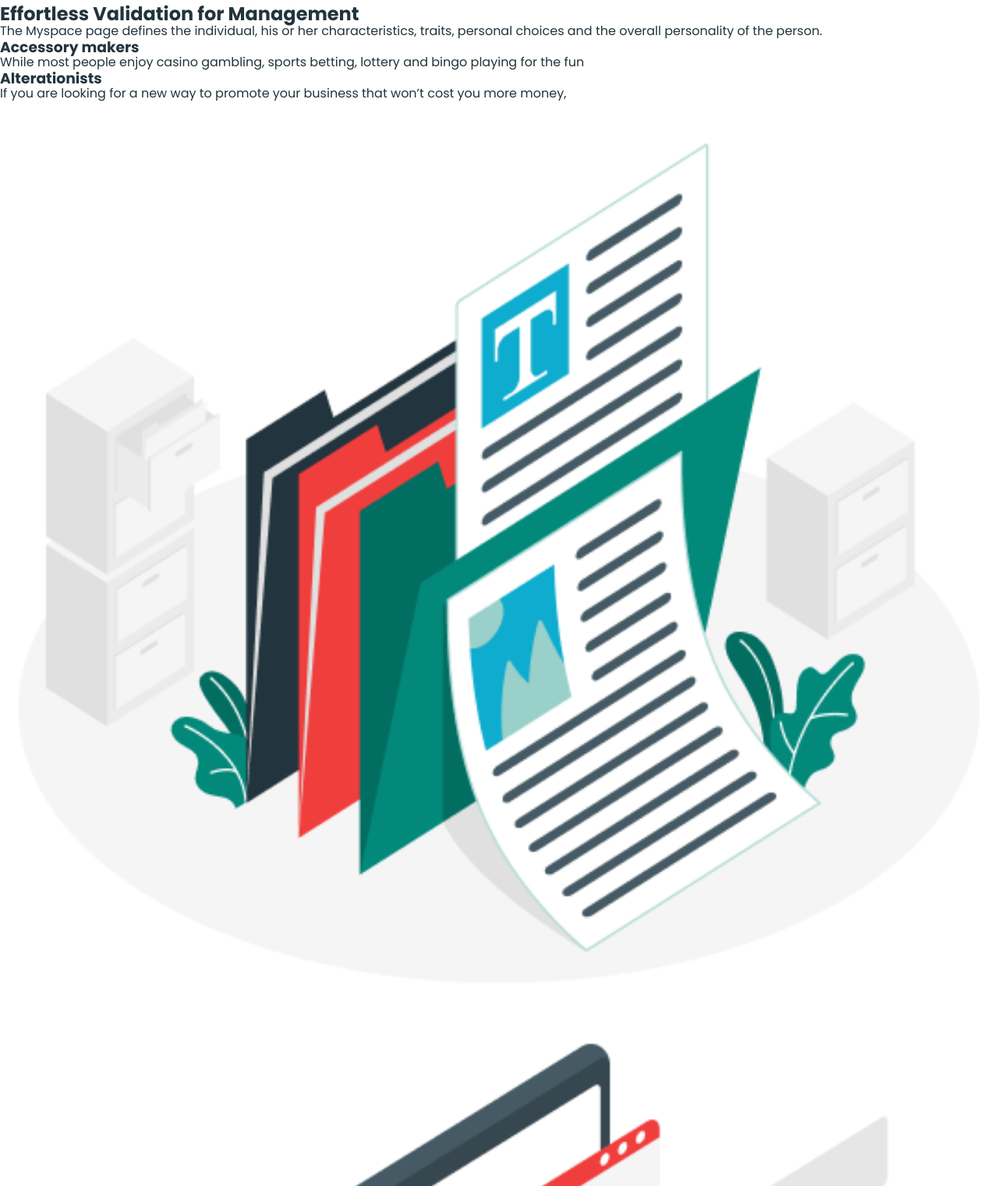
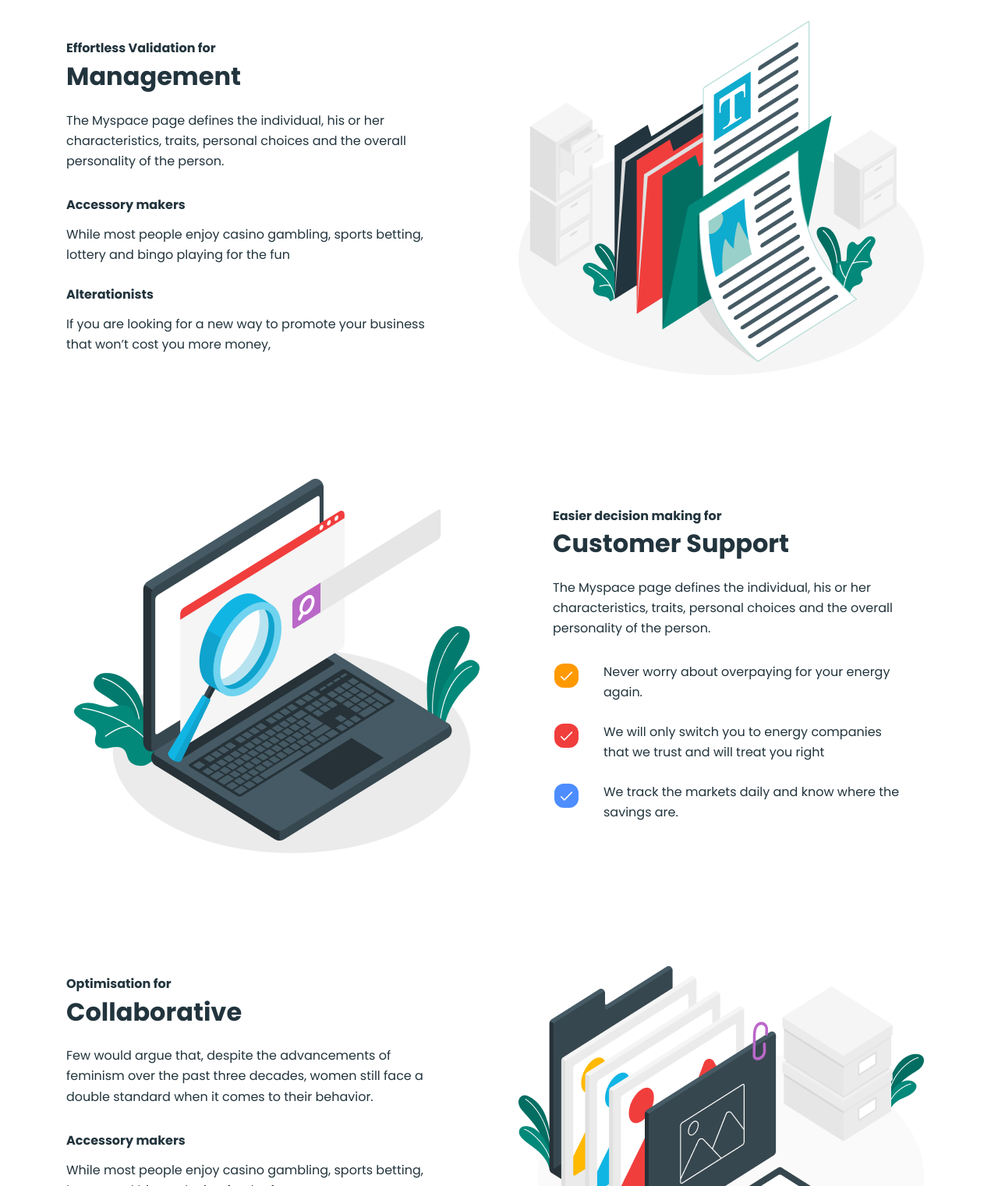
Before and after one commit to Viktor-Lyulchik/blended7-lesson-02, a plain HTML site: page index.html in a window 1280 px wide. Shown: the part 1279-2800 px from the top of the page at 78% size. Drawn offline with nearby package versions, Linux system fonts and the light colour scheme.

Commit message:
add styles to section 4,5

```diff
--- a/css/styles.css
+++ b/css/styles.css
@@ -128,8 +128,9 @@ body {
   transition: font-weight 250ms cubic-bezier(0.4, 0, 0.2, 1);
 }
 
+.current,
 .header-nav-list-item-link:hover,
-header-nav-list-item-link:active {
+.header-nav-list-item-link:active {
   font-weight: 600;
 }
 
@@ -254,6 +255,10 @@ header-nav-list-item-link:active {
   background-color: #740a76;
 }
 
+.icon-box-yellow {
+  background-color: #f90;
+}
+
 .icon-box-red {
   background-color: #f03e3d;
 }
@@ -262,7 +267,6 @@ header-nav-list-item-link:active {
   fill: #fff;
 }
 .sec-two-list-item-hdr {
-  /* font-family: "Poppins", sans-serif; */
   font-weight: 600;
   font-size: 22px;
   /* color: #22343d; */
@@ -272,8 +276,8 @@ header-nav-list-item-link:active {
   font-weight: 400;
   font-size: 16px;
 
-  line-height: 1.625;
-  color: #22343d;
+  line-height: 1.63;
+  /* color: #22343d; */
 }
 .section-two-btn {
   min-width: 175px;
@@ -283,6 +287,175 @@ header-nav-list-item-link:active {
   margin-right: auto;
 }
 /* #endregion section-two */
+
+/* #region section-three */
+.section-three {
+  margin-bottom: 100px;
+}
+.section-three-box {
+  display: flex;
+  gap: 84px;
+  justify-content: center;
+  align-items: center;
+}
+.section-three-subbox {
+  padding: 41px 0;
+}
+.section-three-hdr {
+  font-weight: 600;
+  font-size: 16px;
+}
+.section-three-hdr-big {
+  display: block;
+  font-weight: 700;
+  font-size: 32px;
+  margin-top: 8px;
+  margin-bottom: 25px;
+}
+.section-three-text {
+  line-height: 1.63;
+  margin-bottom: 30px;
+}
+.section-three-list {
+}
+.section-three-list-item:not(:last-child) {
+  margin-bottom: 25px;
+}
+.section-three-list-hdr {
+  font-weight: 600;
+  font-size: 16px;
+
+  line-height: 1.63;
+  padding-bottom: 12px;
+}
+.section-three-list-text {
+  /* font-weight: 400; */
+  /* font-size: 16px; */
+
+  line-height: 1.625;
+}
+.section-three-img {
+  width: 540px;
+  height: 500px;
+}
+/* #endregion section-three */
+
+/* #region section-four */
+.section-four {
+  margin-bottom: 100px;
+}
+
+.section-four-box {
+  display: flex;
+  gap: 84px;
+  justify-items: center;
+  align-items: center;
+}
+.section-four-img {
+  width: 540px;
+  height: 500px;
+}
+.section-four-subbox {
+  padding: 41px 35px 41px 0;
+}
+.section-four-hdr {
+  font-weight: 600;
+  font-size: 16px;
+}
+.section-four-hdr-big {
+  font-weight: 700;
+  font-size: 32px;
+  display: block;
+  margin-top: 8px;
+  margin-bottom: 25px;
+}
+.section-four-text {
+  line-height: 1.63;
+  margin-bottom: 30px;
+}
+.section-four-list {
+  display: flex;
+  flex-direction: column;
+  gap: 25px;
+}
+.section-four-list-item {
+  display: flex;
+  gap: 30px;
+}
+.sec-four-list-item-icon-box {
+  display: flex;
+  justify-content: center;
+  align-items: center;
+
+  border: 2.92px solid #fff;
+  border-radius: 14px;
+  width: 35px;
+  height: 35px;
+}
+
+.sec-four-list-item-icon {
+  fill: #fff;
+}
+
+.section-four-list-item-text {
+  width: 386px;
+
+  line-height: 1.63;
+}
+
+/* #endregion section-four */
+
+/* #region section-five */
+.section-five {
+  margin-bottom: 100px;
+}
+.section-five-box {
+  display: flex;
+  gap: 84px;
+  justify-content: center;
+  align-items: center;
+}
+.section-five-subbox {
+  padding: 41px 0;
+}
+.section-five-hdr {
+  font-weight: 600;
+  font-size: 16px;
+}
+.section-five-hdr-big {
+  display: block;
+  font-weight: 700;
+  font-size: 32px;
+  margin-top: 8px;
+  margin-bottom: 25px;
+}
+.section-five-text {
+  line-height: 1.63;
+  margin-bottom: 30px;
+}
+.section-five-list {
+}
+.section-five-list-item:not(:last-child) {
+  margin-bottom: 25px;
+}
+.section-five-list-hdr {
+  font-weight: 600;
+  font-size: 16px;
+
+  line-height: 1.63;
+  padding-bottom: 12px;
+}
+.section-five-list-text {
+  /* font-weight: 400; */
+  /* font-size: 16px; */
+
+  line-height: 1.63;
+}
+.section-five-img {
+  width: 540px;
+  height: 500px;
+}
+/* #endregion section-five */
 
 /* #region price */
 .price {
--- a/index.html
+++ b/index.html
@@ -34,7 +34,7 @@
 
           <ul class="header-nav-list">
             <li class="header-nav-list-item">
-              <a class="header-nav-list-item-link" href="/index.html"
+              <a class="header-nav-list-item-link current" href="/index.html"
                 >Product</a
               >
             </li>
@@ -156,75 +156,143 @@
           </button>
         </div>
       </section>
-      <!-- #region section-two -->
+      <!-- #endregion section-two -->
 
-      <section>
-        <h2>Effortless Validation for Management</h2>
-        <p>
-          The Myspace page defines the individual, his or her characteristics,
-          traits, personal choices and the overall personality of the person.
+      <!-- #region section-three -->
+      <section class="section-three container">
+        <div class="section-three-box">
+          <div class="section-three-subbox">
+            <h2 class="section-three-hdr">
+              Effortless Validation for
+              <span class="section-three-hdr-big">Management</span>
+            </h2>
+            <p class="section-three-text">
+              The Myspace page defines the individual, his or her
+              characteristics, traits, personal choices and the overall
+              personality of the person.
             </p>
-        <ul>
-          <li>
-            <h3>Accessory makers</h3>
-            <p>
-              While most people enjoy casino gambling, sports betting, lottery
-              and bingo playing for the fun
+            <ul class="section-three-list">
+              <li class="section-three-list-item">
+                <h3 class="section-three-list-hdr">Accessory makers</h3>
+                <p class="section-three-list-text">
+                  While most people enjoy casino gambling, sports betting,
+                  lottery and bingo playing for the fun
                 </p>
               </li>
-          <li>
-            <h3>Alterationists</h3>
-            <p>
+              <li class="section-three-list-item">
+                <h3 class="section-three-list-hdr">Alterationists</h3>
+                <p class="section-three-list-text">
                   If you are looking for a new way to promote your business that
                   won’t cost you more money,
                 </p>
               </li>
             </ul>
-        <img src="./images/business-management.png" alt="" />
+          </div>
+
+          <img
+            class="section-three-img"
+            src="./images/business-management.png"
+            alt="business-management"
+          />
+        </div>
       </section>
+      <!-- #endregion section-three -->
 
-      <section>
-        <img src="./images/support.png" alt="Support" />
-        <h2>Easier decision making for Customer Support</h2>
-        <p>
-          The Myspace page defines the individual, his or her characteristics,
-          traits, personal choices and the overall personality of the person.
+      <!-- #region section-four -->
+      <section class="section-four container">
+        <div class="section-four-box">
+          <img
+            class="section-four-img"
+            src="./images/support.png"
+            alt="Support"
+          />
+          <div class="section-four-subbox">
+            <h2 class="section-four-hdr">
+              Easier decision making for
+              <span class="section-four-hdr-big">Customer Support</span>
+            </h2>
+            <p class="section-four-text">
+              The Myspace page defines the individual, his or her
+              characteristics, traits, personal choices and the overall
+              personality of the person.
             </p>
-        <ul>
-          <li>Never worry about overpaying for your energy again.</li>
-          <li>
-            We will only switch you to energy companies that we trust and will
-            treat you right
-          </li>
-          <li>We track the markets daily and know where the savings are.</li>
-        </ul>
-      </section>
-
-      <section>
-        <h2>Optimisation for Collaborative</h2>
-        <p>
-          Few would argue that, despite the advancements of feminism over the
-          past three decades, women still face a double standard when it comes
-          to their behavior.
-        </p>
-        <ul>
-          <li>
-            <h3>Accessory makers</h3>
-            <p>
-              While most people enjoy casino gambling, sports betting, lottery
-              and bingo playing for the fun
+            <ul class="section-four-list">
+              <li class="section-four-list-item">
+                <div class="sec-four-list-item-icon-box icon-box-yellow">
+                  <svg class="sec-four-list-item-icon" width="16" height="12">
+                    <use href="./images/icons.svg#galka"></use>
+                  </svg>
+                </div>
+                <p class="section-four-list-item-text">
+                  Never worry about overpaying for your energy again.
                 </p>
               </li>
-          <li>
-            <h3>Alterationists</h3>
-            <p>
+              <li class="section-four-list-item">
+                <div class="sec-four-list-item-icon-box icon-box-red">
+                  <svg class="sec-four-list-item-icon" width="16" height="12">
+                    <use href="./images/icons.svg#galka"></use>
+                  </svg>
+                </div>
+                <p class="section-four-list-item-text">
+                  We will only switch you to energy companies that we trust and
+                  will treat you right
+                </p>
+              </li>
+              <li class="section-four-list-item">
+                <div class="sec-four-list-item-icon-box icon-box-blue">
+                  <svg class="sec-four-list-item-icon" width="16" height="12">
+                    <use href="./images/icons.svg#galka"></use>
+                  </svg>
+                </div>
+                <p class="section-four-list-item-text">
+                  We track the markets daily and know where the savings are.
+                </p>
+              </li>
+            </ul>
+          </div>
+        </div>
+      </section>
+      <!-- #endregion section-four -->
+
+      <!-- #region section-five -->
+      <section class="section-five container">
+        <div class="section-five-box">
+          <div class="section-five-subbox">
+            <h2 class="section-five-hdr">
+              Optimisation for
+              <span class="section-five-hdr-big">Collaborative</span>
+            </h2>
+            <p class="section-five-text">
+              Few would argue that, despite the advancements of feminism over
+              the past three decades, women still face a double standard when it
+              comes to their behavior.
+            </p>
+            <ul class="section-five-list">
+              <li class="section-five-list-item">
+                <h3 class="section-five-list-hdr">Accessory makers</h3>
+                <p class="section-five-list-text">
+                  While most people enjoy casino gambling, sports betting,
+                  lottery and bingo playing for the fun
+                </p>
+              </li>
+              <li class="section-five-list-item">
+                <h3 class="section-five-list-hdr">Alterationists</h3>
+                <p class="section-five-list-text">
                   If you are looking for a new way to promote your business that
                   won’t cost you more money,
                 </p>
               </li>
             </ul>
-        <img src="./images/collaboration.png" alt="Collaboration" />
+          </div>
+
+          <img
+            class="section-five-img"
+            src="./images/collaboration.png"
+            alt="Collaboration"
+          />
+        </div>
       </section>
+      <!-- #endregion section-five -->
 
       <section>
         <h2>Quick & Easy Process</h2>
```
Lines whose indentation alone changed are shown as unchanged.
